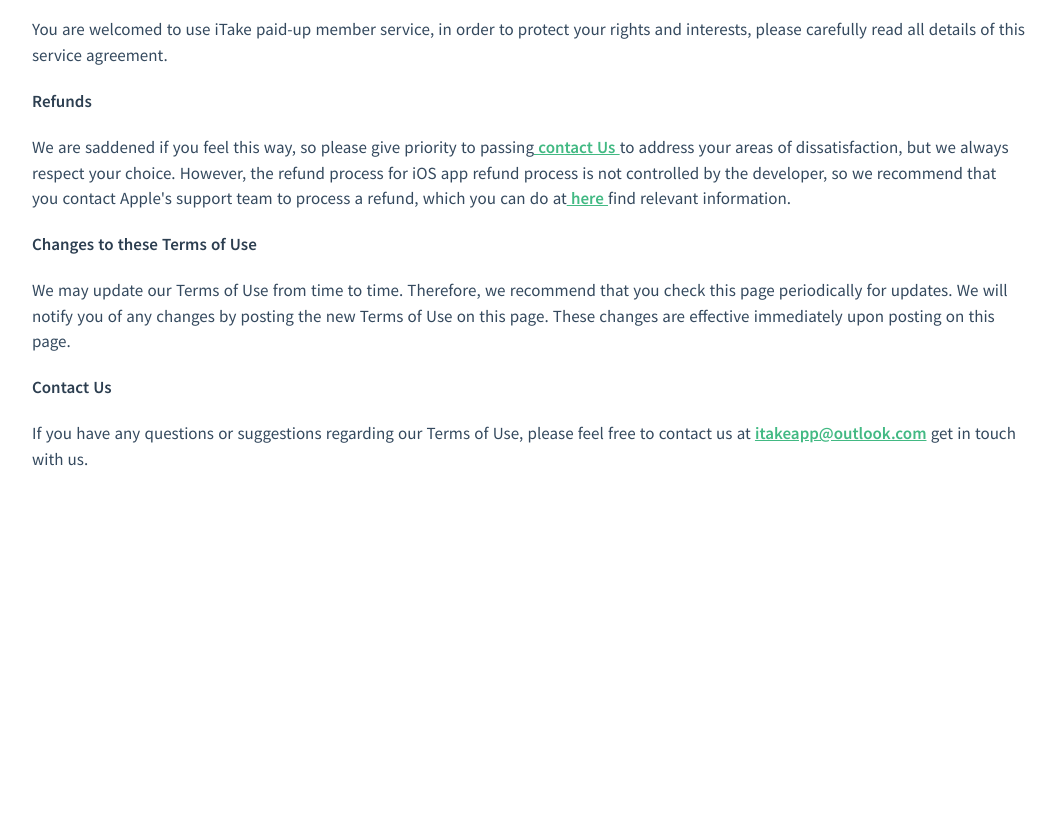
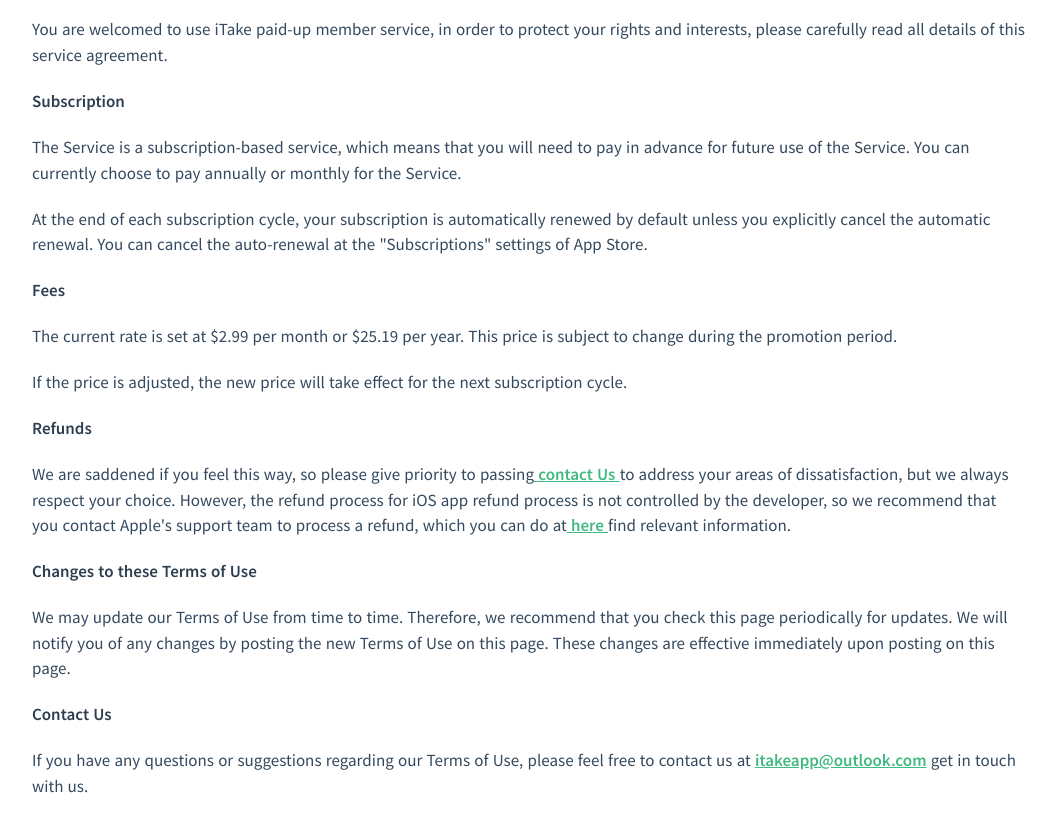
Before and after one commit to InstSave/instsave, a plain HTML site: page itake/terms.html in a window 1280 px wide. Shown: the part 69-900 px from the top of the page, without its empty margins (111-1167 px from the left). Before the commit the page ends 800 px from the top, so only its background shows below. Drawn offline with Linux system fonts and the light colour scheme.

Commit message:
Update terms.html

```diff
--- a/itake/terms.html
+++ b/itake/terms.html
@@ -20,6 +20,16 @@
     </h2>
     <p>You are welcomed to use iTake paid-up member service, in order to protect your rights and interests, please carefully read all details of this service agreement.</p>
 
+    <p>
+      <strong>Subscription</strong>
+    </p>
+    <p>The Service is a subscription-based service, which means that you will need to pay in advance for future use of the Service. You can currently choose to pay annually or monthly for the Service.</p>
+    <p>At the end of each subscription cycle, your subscription is automatically renewed by default unless you explicitly cancel the automatic renewal. You can cancel the auto-renewal at the "Subscriptions" settings of App Store.</p>
+
+    <p><strong>Fees</strong></p>
+    <p>The current rate is set at $2.99 per month or $25.19 per year. This price is subject to change during the promotion period.</p>
+    <p>If the price is adjusted, the new price will take effect for the next subscription cycle.</p>
+
     <p><strong>Refunds</strong></p>
     <p>We are saddened if you feel this way, so please give priority to passing<a href="mailto:itakeapp@outlook.com"> contact Us </a>to address your areas of dissatisfaction, but we always respect your choice. However, the refund process for iOS
       app refund process is not controlled by the developer, so we recommend that you contact Apple's support team to process a refund, which you can do at<a href="https://support.apple.com/zh-cn/HT204084" target="_blank"
```
